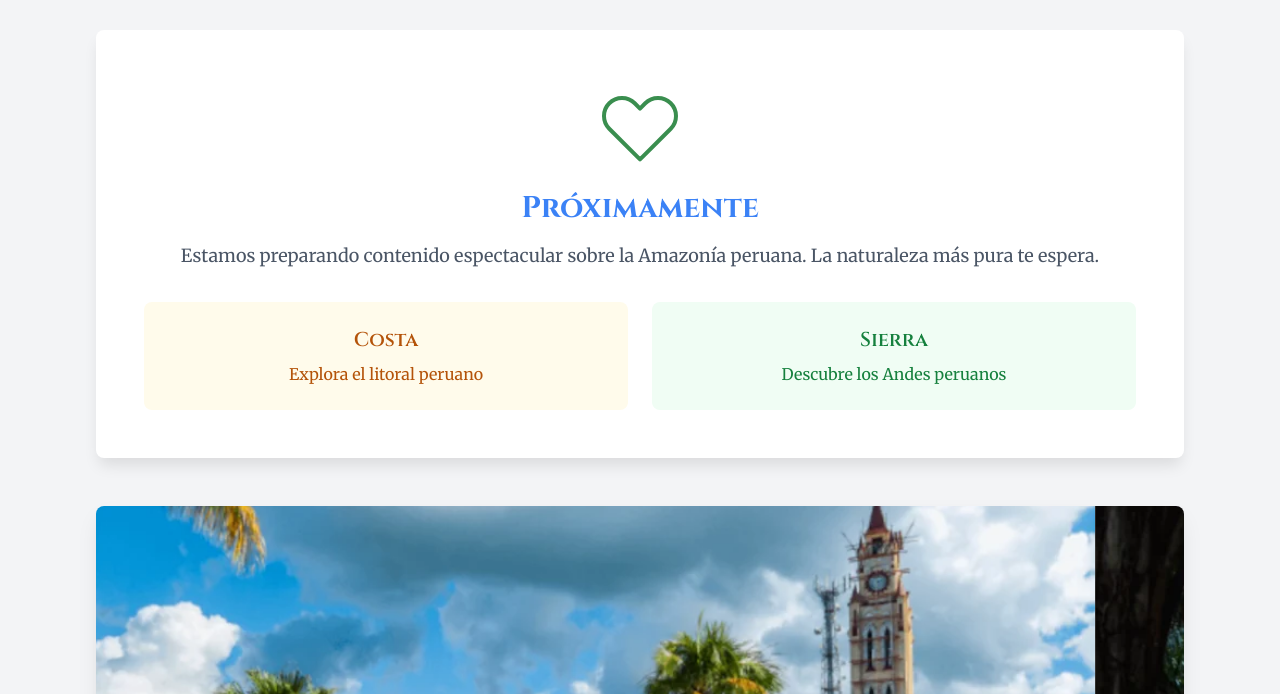
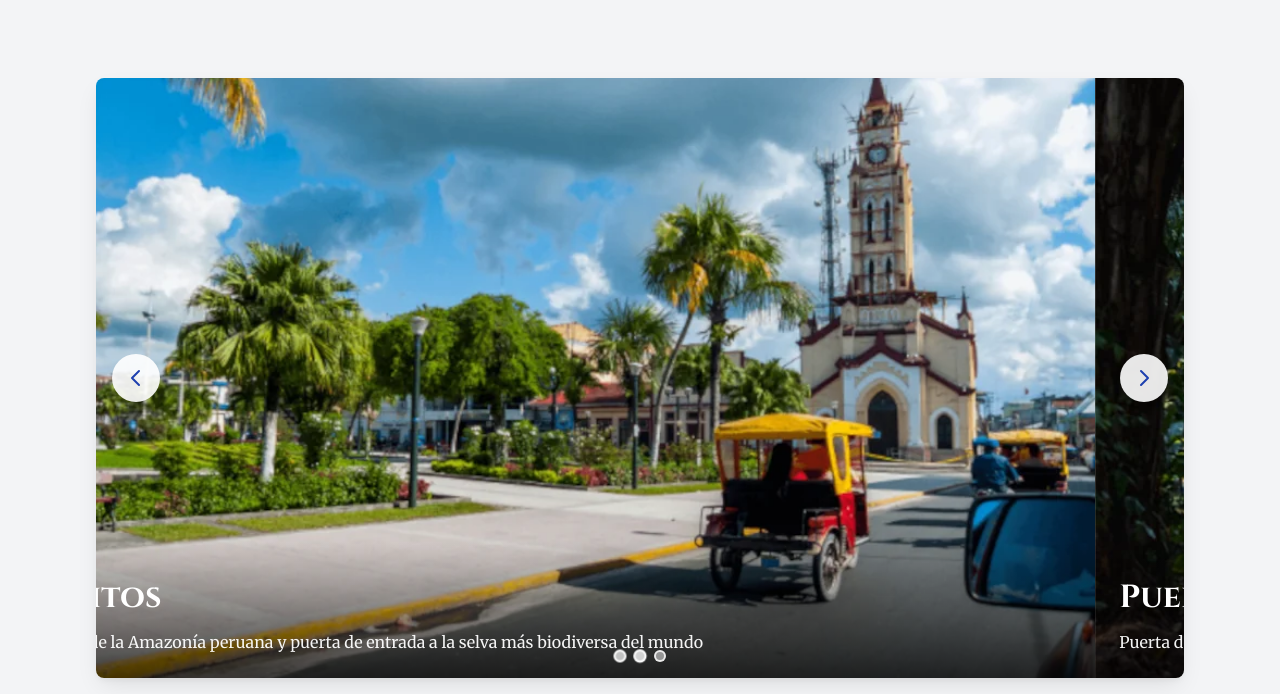
Before and after one commit to elianismedina/peruvian-travel, a website: page src/selva/selva.html in a window 1280 px wide. Shown: the part 866-1560 px from the top of the page. Drawn offline with Linux system fonts and the light colour scheme.

Commit message:
se remuve la seccion proximamente de la pagina selva

```diff
--- a/src/selva/selva.html
+++ b/src/selva/selva.html
@@ -257,34 +257,6 @@
 
   <!-- Main Content -->
   <div class="max-w-6xl mx-auto p-4 sm:p-6 lg:p-8">
-    <!-- Coming Soon Section -->
-    <div class="bg-white rounded-lg shadow-lg p-6 sm:p-8 lg:p-12 text-center">
-      <div class="mb-8">
-        <svg class="mx-auto h-24 w-24 text-tertiary mb-4" fill="none" viewBox="0 0 24 24" stroke="currentColor">
-          <path stroke-linecap="round" stroke-linejoin="round" stroke-width="1" d="M4.318 6.318a4.5 4.5 0 000 6.364L12 20.364l7.682-7.682a4.5 4.5 0 00-6.364-6.364L12 7.636l-1.318-1.318a4.5 4.5 0 00-6.364 0z" />
-        </svg>
-        <h2 class="text-2xl sm:text-3xl font-bold text-primary mb-3 sm:mb-4 font-heading">
-          Próximamente
-        </h2>
-        <p class="text-base sm:text-lg text-gray-600 mb-4 sm:mb-6 px-4 font-body">
-          Estamos preparando contenido espectacular sobre la Amazonía peruana.
-          La naturaleza más pura te espera.
-        </p>
-      </div>
-
-      <!-- Quick Links to Other Regions -->
-      <div class="grid grid-cols-1 sm:grid-cols-2 gap-4 sm:gap-6">
-        <a href="costa.html" class="bg-secondary-50 hover:bg-secondary-100 p-6 rounded-lg transition-colors duration-200">
-          <h3 class="text-xl font-semibold text-secondary-700 mb-2 font-heading">Costa</h3>
-          <p class="text-secondary-700 font-body">Explora el litoral peruano</p>
-        </a>
-        <a href="sierra.html" class="bg-tertiary-50 hover:bg-tertiary-100 p-6 rounded-lg transition-colors duration-200">
-          <h3 class="text-xl font-semibold text-tertiary-700 mb-2 font-heading">Sierra</h3>
-          <p class="text-tertiary-700 font-body">Descubre los Andes peruanos</p>
-        </a>
-      </div>
-    </div>
-
     <!-- Image Slider -->
     <div class="mt-8 sm:mt-12">
       <div class="slider-container">
@@ -330,9 +302,9 @@
 
           <!-- Dots Indicator -->
           <div class="slider-dots" id="slider-dots">
-            <span class="slider-dot active" data-slide="0" aria-label="Ir a imagen 1"></span>
-            <span class="slider-dot" data-slide="1" aria-label="Ir a imagen 2"></span>
-            <span class="slider-dot" data-slide="2" aria-label="Ir a imagen 3"></span>
+            <button type="button" class="slider-dot active" data-slide="0" aria-label="Ir a imagen 1"></button>
+            <button type="button" class="slider-dot" data-slide="1" aria-label="Ir a imagen 2"></button>
+            <button type="button" class="slider-dot" data-slide="2" aria-label="Ir a imagen 3"></button>
           </div>
         </div>
       </div>
```
